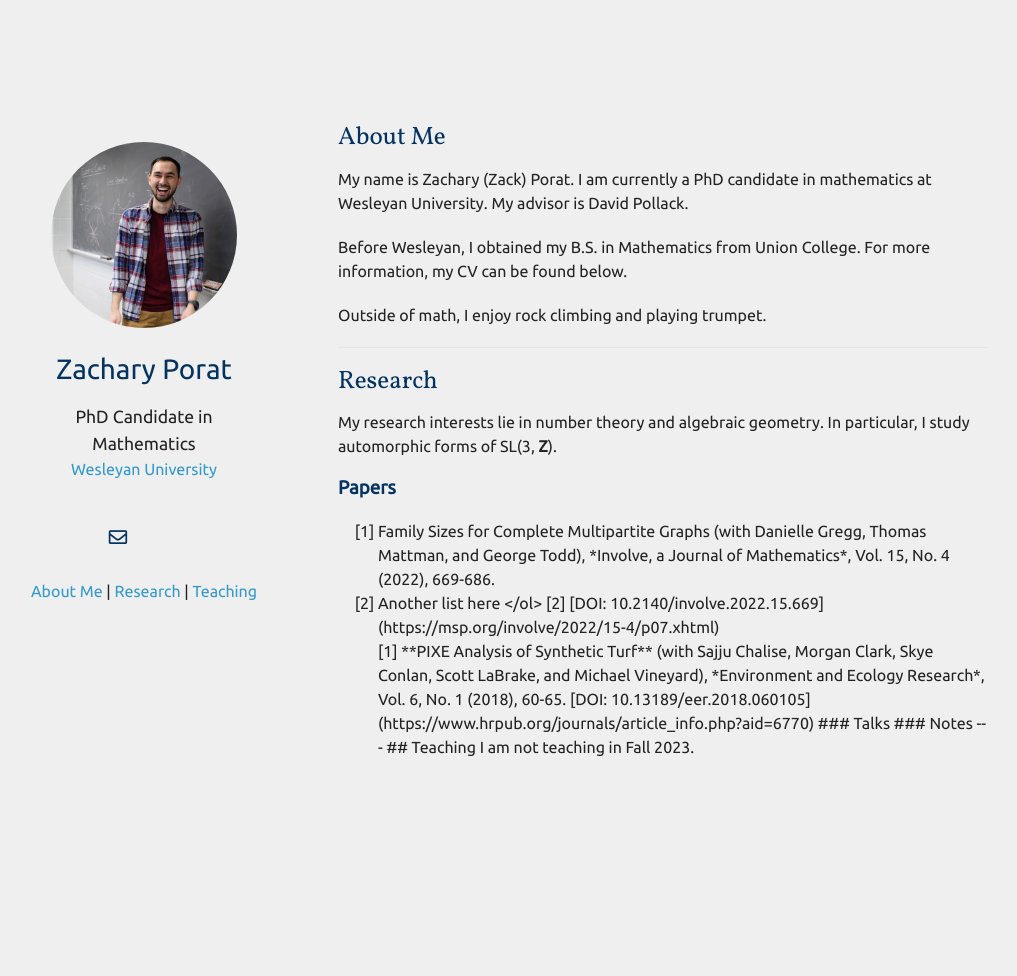
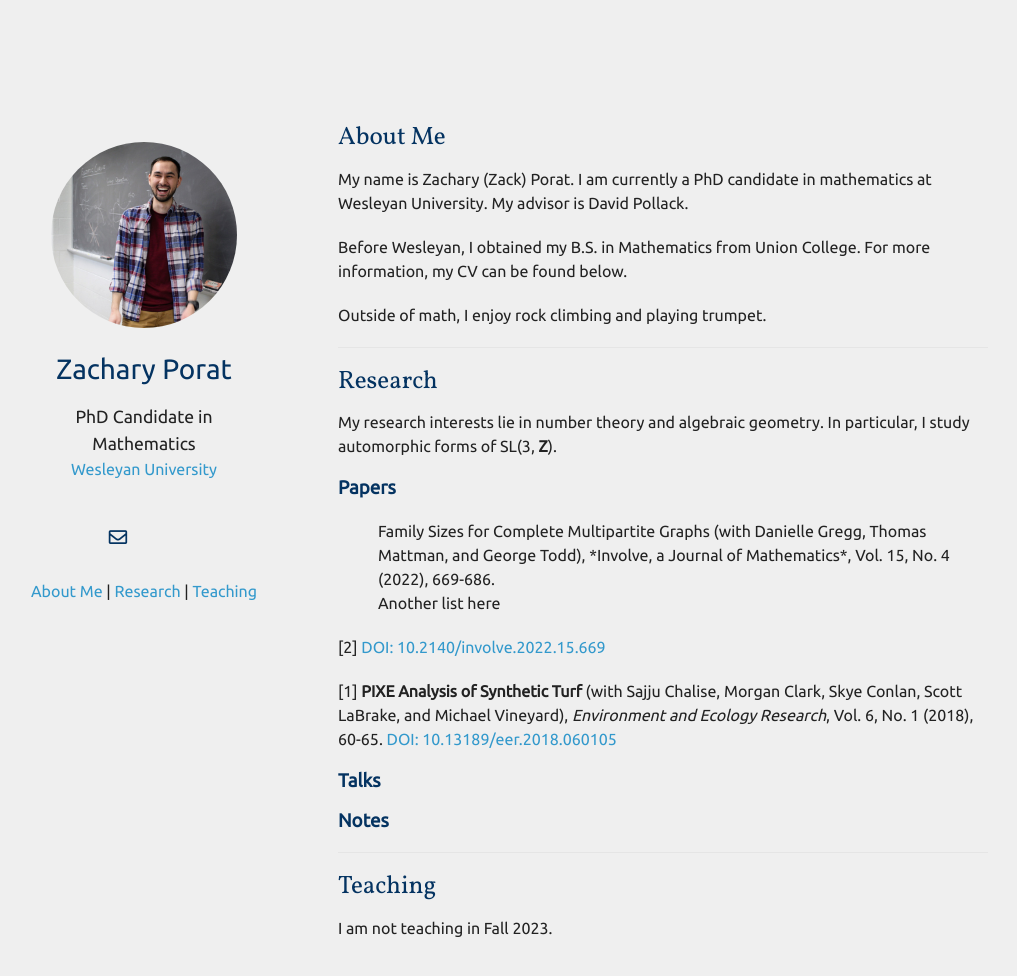
Before and after one commit to zporat/zporat.github.io, a Jekyll site: the page built from index.md, in a window 1280 px wide and 1034 px high. Shown: the top 976 px of the window, without its empty margins (132-1149 px from the left). Built offline with Jekyll 4.4.1, drawn with Linux system fonts in a browser that asks for light colours; nearby versions of some CDN libraries; a style sheet for code colours, icons or effects is not loaded; our own code applies the rules of GitHub Pages for plain Markdown files.

Commit message:
Update index.md

```diff
--- a/index.md
+++ b/index.md
@@ -18,11 +18,12 @@
 
 ### Papers
 
-<ol class='custom-marker parens-around'>
-    <li> Family Sizes for Complete Multipartite Graphs (with Danielle Gregg, Thomas Mattman, and George Todd), *Involve, a Journal of Mathematics*, Vol. 15, No. 4 (2022), 669-686.
-    <li>Another list here
+<ol class='custom-marker parens-around;' reversed>
+    <li> Family Sizes for Complete Multipartite Graphs (with Danielle Gregg, Thomas Mattman, and George Todd), *Involve, a Journal of Mathematics*, Vol. 15, No. 4 (2022), 669-686. </li>
+    <li>Another list here </li>
 </ol>
-[2] [DOI: 10.2140/involve.2022.15.669](https://msp.org/involve/2022/15-4/p07.xhtml) </li>
+
+[2] [DOI: 10.2140/involve.2022.15.669](https://msp.org/involve/2022/15-4/p07.xhtml)
 
 [1] **PIXE Analysis of Synthetic Turf** (with Sajju Chalise, Morgan Clark, Skye Conlan, Scott LaBrake, and Michael Vineyard), *Environment and Ecology Research*, Vol. 6, No. 1 (2018), 60-65.
 [DOI: 10.13189/eer.2018.060105](https://www.hrpub.org/journals/article_info.php?aid=6770)
```
